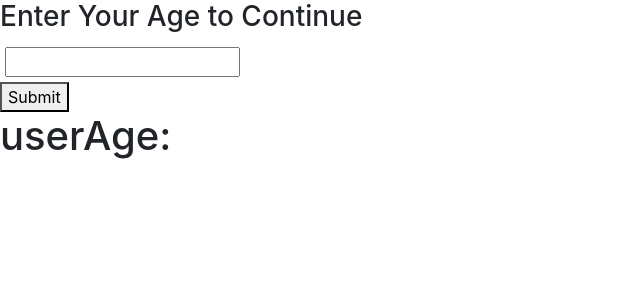
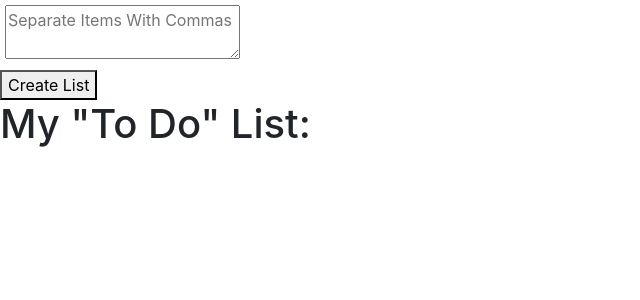
Before and after one commit to sdbeng/controlled-components-demo, a React (Create React App) app: page / in a window 1280 px wide. Shown: the top 300 px of the page, without its empty margins (0-640 px from the left). Built offline with nearby package versions, Linux system fonts and the light colour scheme.

Commit message:
fix some bugs and add a key to map method

```diff
--- a/src/App.js
+++ b/src/App.js
@@ -3,12 +3,12 @@ import Form from "./components/Form";
 import MyComponent from './components/MyComponent'
 import EventListener from "./components/EventListener";
 import Ternary from "./components/Ternary";
+import DynamicList from "./components/MyTodoList";
 
 function App() {
   return (
   <div>
-
-  <Ternary />
+  <DynamicList />
   </div>)
 
 }
--- /dev/null
+++ b/src/components/MyToDoList.js
@@ -0,0 +1,65 @@
+/* React: Use Array.map() to Dynamically Render Elements
+Conditional rendering is useful, but you may need your components to render an unknown number of elements. Often in reactive programming, a programmer has no way to know what the state of an application is until runtime, because so much depends on a user's interaction with that program. Programmers need to write their code to correctly handle that unknown state ahead of time. Using Array.map() in React illustrates this concept.
+
+For example, you create a simple "To Do List" app. As the programmer, you have no way of knowing how many items a user might have on their list. You need to set up your component to dynamically render the correct number of list elements long before someone using the program decides that today is laundry day.
+
+
+The code editor has most of the MyToDoList component set up. Some of this code should look familiar if you completed the controlled form challenge. You'll notice a textarea and a button, along with a couple of methods that track their states, but nothing is rendered to the page yet.
+
+Inside the constructor, create a this.state object and define two states: userInput should be initialized as an empty string, and toDoList should be initialized as an empty array. Next, delete the comment in the render() method next to the items variable. In its place, map over the toDoList array stored in the component's internal state and dynamically render a li for each item. Try entering the string eat, code, sleep, repeat into the textarea, then click the button and see what happens.
+
+Note: You may know that all sibling child elements created by a mapping operation like this do need to be supplied with a unique key attribute.*/
+
+import React from 'react'
+
+const textAreaStyles = {
+    width: 235,
+    margin: 5
+  };
+
+  class MyToDoList extends React.Component {
+    constructor(props) {
+      super(props);
+      // change code below this line
+      this.state = {
+        userInput:'',
+        toDoList:[]}
+      // change code above this line
+      this.handleSubmit = this.handleSubmit.bind(this);
+      this.handleChange = this.handleChange.bind(this);
+    }
+    handleSubmit() {
+      const itemsArray = this.state.userInput.split(',');
+      this.setState({
+        toDoList: itemsArray
+      });
+    }
+    handleChange(e) {
+      this.setState({
+        userInput: e.target.value
+      });
+    }
+    render() {
+    //   const items = null;//change this line
+    //   let's use map to do an  implicit return
+    const items = this.state.toDoList.map((item,i) => (
+        <li key={i}>{item}</li>
+    ))
+      return (
+        <div>
+          <textarea
+            onChange={this.handleChange}
+            value={this.state.userInput}
+            style={textAreaStyles}
+            placeholder="Separate Items With Commas" /><br />
+          <button onClick={this.handleSubmit}>Create List</button>
+          <h1>My "To Do" List:</h1>
+          <ul>
+            {items}
+          </ul>
+        </div>
+      );
+    }
+  };
+
+  export default MyToDoList
--- a/src/components/Ternary.js
+++ b/src/components/Ternary.js
@@ -42,7 +42,7 @@ export class Ternary extends Component {
         value={this.state.input}
         onChange={this.handleChange} /><br />
 
-        { this.state.input >= 18 ? buttonTwo : (this.state.userAge=='')? buttonOne:buttonThree}
+        { this.state.input >= 18 ? buttonTwo : (this.state.userAge === '')? buttonOne:buttonThree}
 
       <h1>userAge: {this.state.userAge}</h1>
       </div>
```
Also changed, not shown: src/components/DynamicList.js (deleted, +0 -51 lines).
